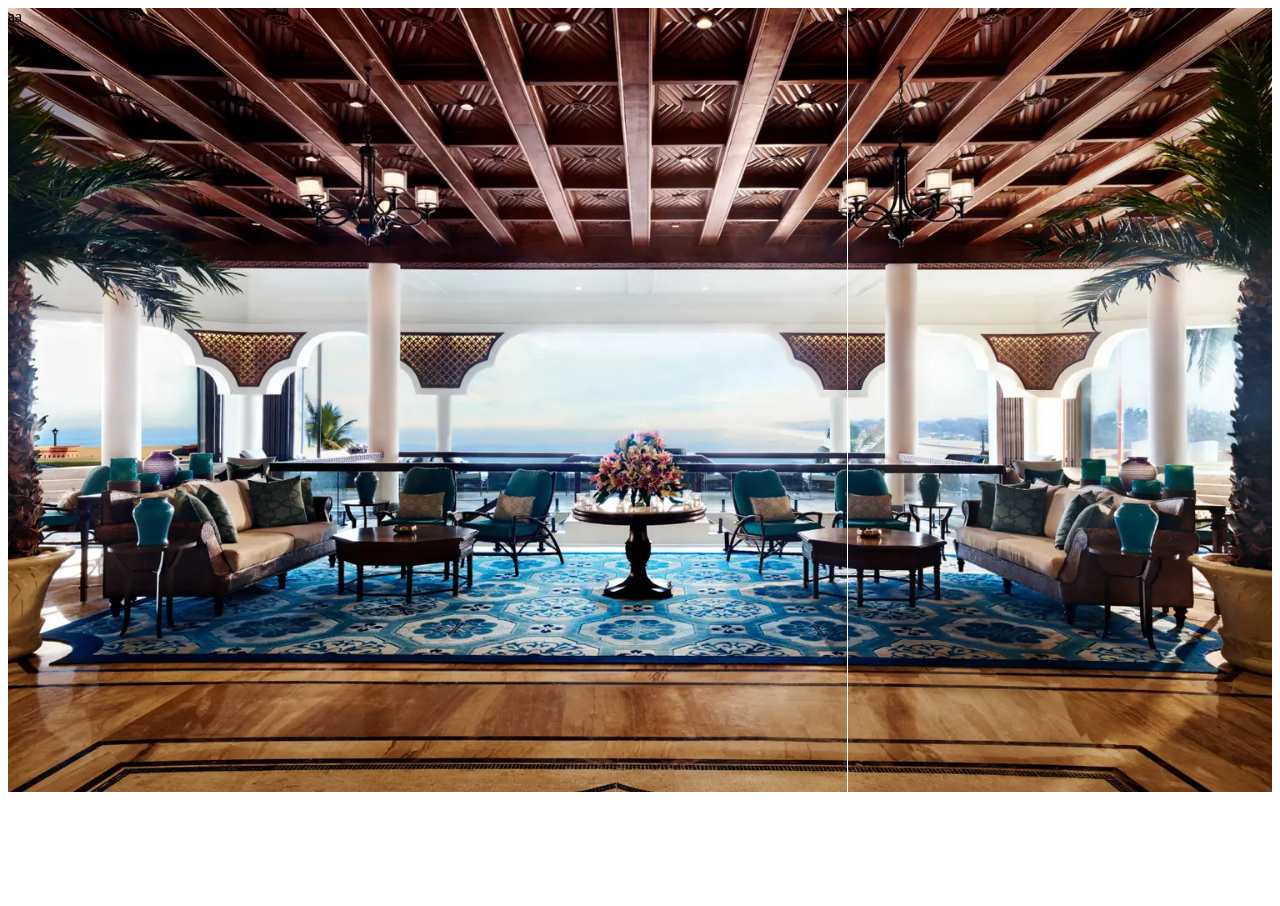
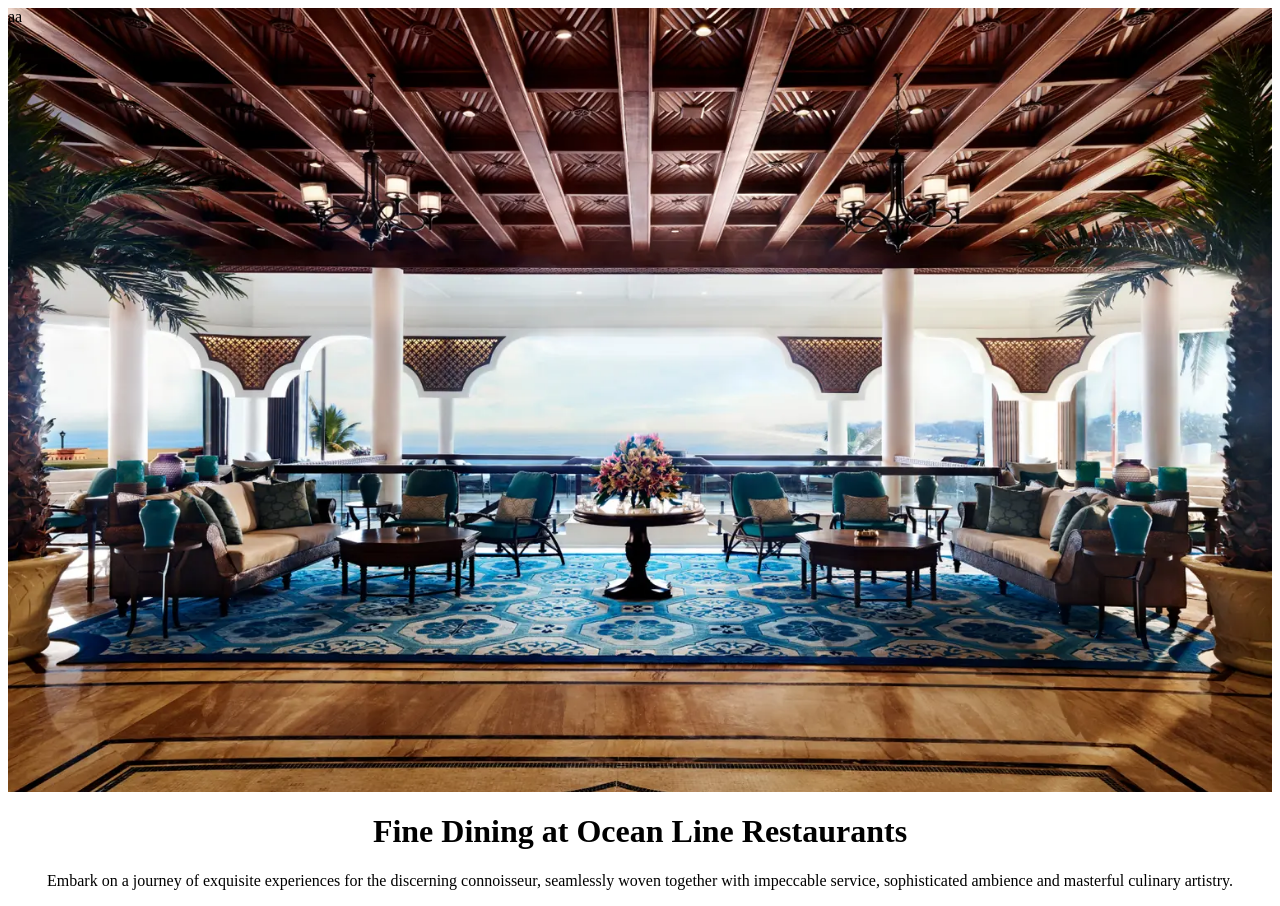
Before and after one commit to NirmalKBandara/hotelWebProject, a plain HTML site: page resturents/branch3.html in a window 1280 px wide. Before the commit the page ends 800 px from the top, so only its background shows below. Drawn offline with Linux system fonts and the light colour scheme.

Commit message:
change 2

```diff
--- a/resturents/branch3.html
+++ b/resturents/branch3.html
@@ -4,5 +4,9 @@
     </head>
     <body>
         <div class="header">aa</div>
+        <div class="para1">
+            <h1>Fine Dining at Ocean Line Restaurants</h1>
+            <p>Embark on a journey of exquisite experiences for the discerning connoisseur, seamlessly woven together with impeccable service, sophisticated ambience and masterful culinary artistry.</p>
+        </div>
     </body>
 </html>
--- a/resturents/style3.css
+++ b/resturents/style3.css
@@ -6,3 +6,7 @@
     background-attachment: fixed;
     background-size: cover;
 }
+.para1{
+    justify-content: center;
+    text-align: center;
+}
```
